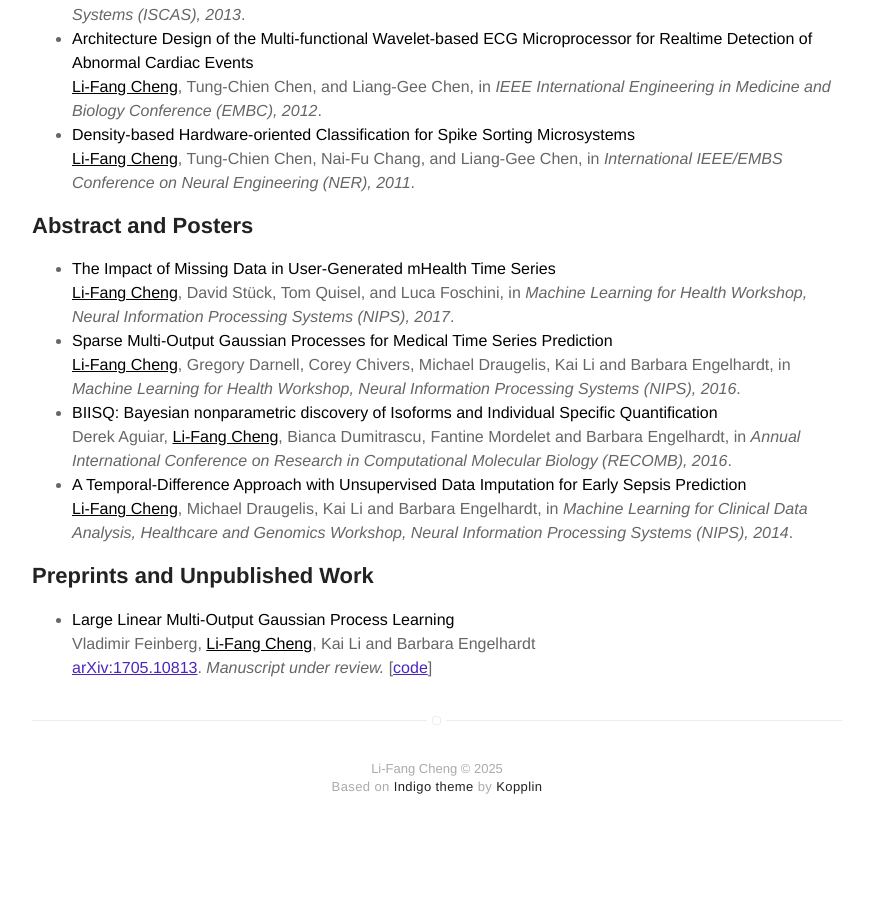
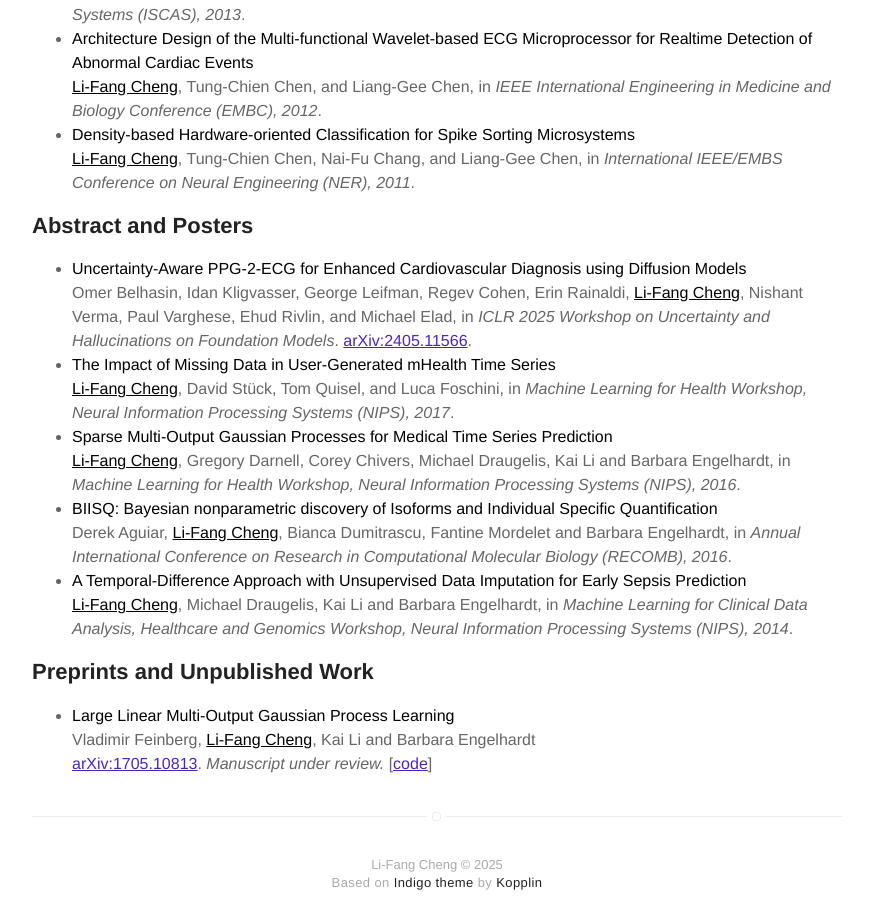
Before and after one commit to Li-FangCheng/li-fangcheng.github.io, a Jekyll site: the page built from publications.md, in a window 1280 px wide and 900 px high, scrolled down 1185 px. Shown: the whole window, without its empty margins (203-1076 px from the left). Built offline with Jekyll 4.4.1, drawn with Linux system fonts in a browser that asks for light colours; before the commit the page ends 2043 px from its top, so only the background shows below that.

Commit message:
update publications

```diff
--- a/publications.md
+++ b/publications.md
@@ -30,6 +30,8 @@ Niranjani Prasad, **<u>Li-Fang Cheng</u>**, Corey Chivers, Michael Draugelis, an
 **<u>Li-Fang Cheng</u>**, Tung-Chien Chen, Nai-Fu Chang, and Liang-Gee Chen, in *International IEEE/EMBS Conference on Neural Engineering (NER), 2011*.
 
 ## Abstract and Posters
+* **Uncertainty-Aware PPG-2-ECG for Enhanced Cardiovascular Diagnosis using Diffusion Models**\\
+Omer Belhasin, Idan Kligvasser, George Leifman, Regev Cohen, Erin Rainaldi, **<u>Li-Fang Cheng</u>**, Nishant Verma, Paul Varghese, Ehud Rivlin, and Michael Elad, in *ICLR 2025 Workshop on Uncertainty and Hallucinations on Foundation Models*. [arXiv:2405.11566](https://arxiv.org/abs/2405.11566){:target="_blank"}.
 * **The Impact of Missing Data in User-Generated mHealth Time Series**\\
 **<u>Li-Fang Cheng</u>**, David Stück, Tom Quisel, and Luca Foschini, in *Machine Learning for Health Workshop, Neural Information Processing Systems (NIPS), 2017*.
 * **Sparse Multi-Output Gaussian Processes for Medical Time Series Prediction**\\
```
